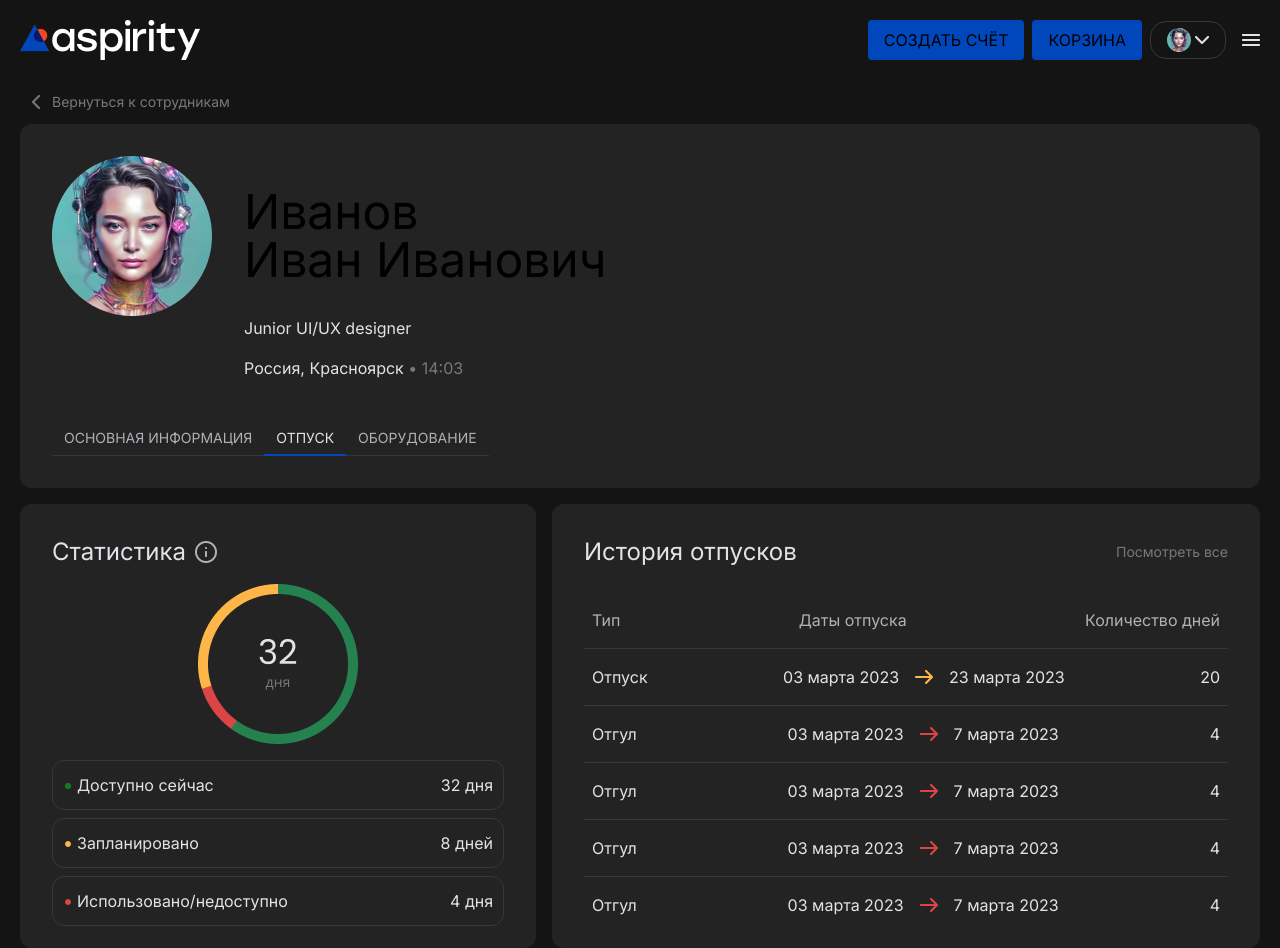
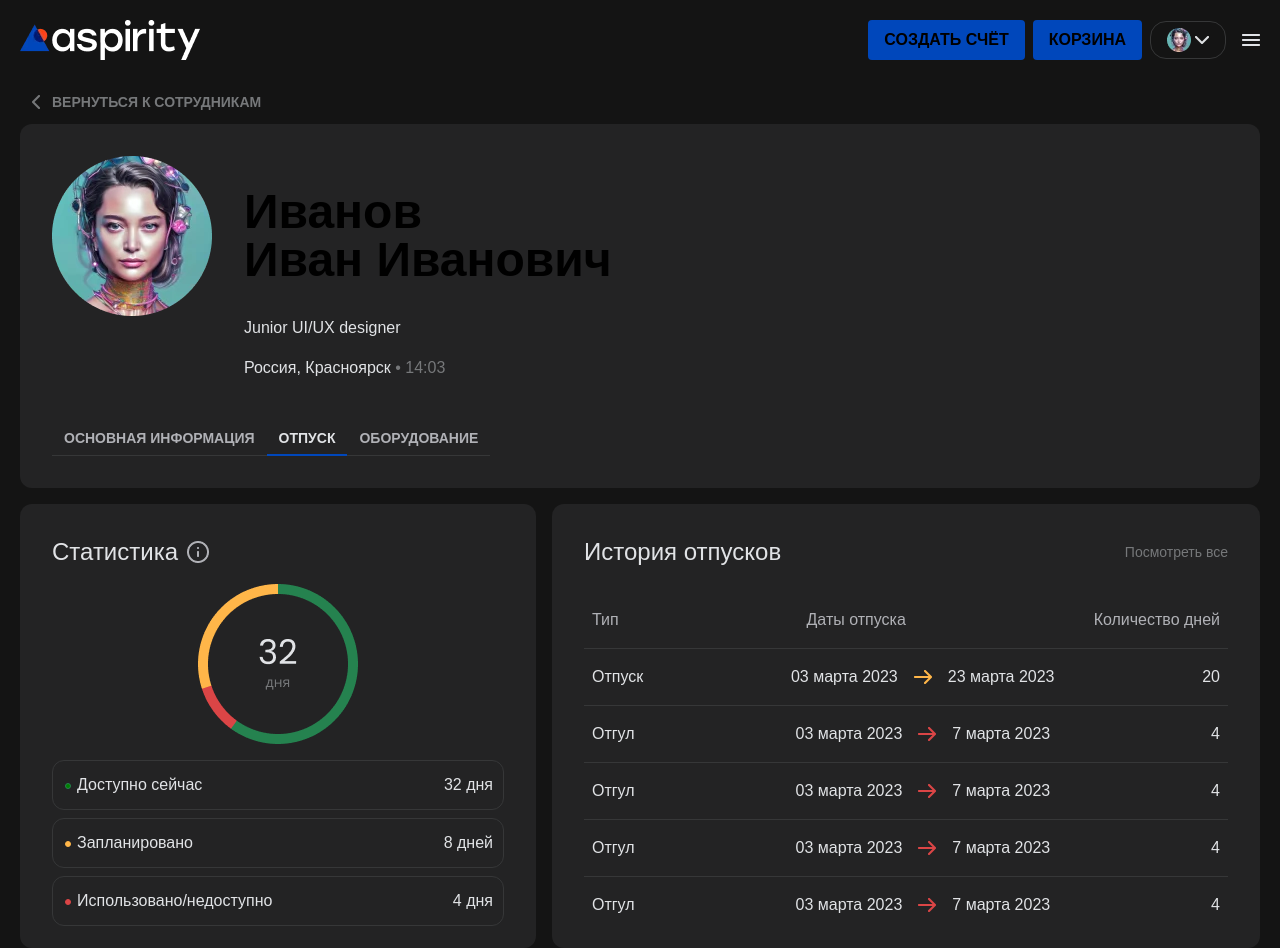
Before and after one commit to sobol4156/aspirity, a Next.js app: page / in a window 1280 px wide. Built offline with nearby package versions, Linux system fonts and the light colour scheme.

Commit message:
added font

```diff
--- a/app/globals.css
+++ b/app/globals.css
@@ -1,6 +1,8 @@
 @tailwind base;
 @tailwind components;
 @tailwind utilities;
+
+@import url('https://fonts.googleapis.com/css2?family=Poppins:ital,wght@0,100;0,200;0,300;0,400;0,500;0,600;0,700;0,800;0,900;1,100;1,200;1,300;1,400;1,500;1,600;1,700;1,800;1,900&display=swap');
 
 :root {
   --foreground-rgb: 0, 0, 0;
--- a/app/layout.tsx
+++ b/app/layout.tsx
@@ -17,12 +17,13 @@ export default function RootLayout({
 }>) {
   return (
     <html lang="en">
+
       <body className={inter.className}>
-        <header className="flex justify-between p-5">
+        <header className="flex justify-between p-5 font-poppins">
           <Image src="/image/logo.webp" alt="logo" width={180} height={40} />
           <div className="flex items-center gap-2">
-            <button className="h-10 bg-[#0047BB] px-4 rounded hidden md:block">СОЗДАТЬ СЧЁТ</button>
-            <button className="h-10 bg-[#0047BB] px-4 rounded hidden md:block">КОРЗИНА</button>
+            <button className="h-10 bg-[#0047BB] px-4 rounded hidden md:block font-semibold">СОЗДАТЬ СЧЁТ</button>
+            <button className="h-10 bg-[#0047BB] px-4 rounded hidden md:block font-semibold">КОРЗИНА</button>
             <button className="flex gap-1 items-center border-solid border-[#363738] border rounded-2xl px-4 py-1.5">
               <Image src="/image/avatar.webp" alt="avatar" width={24} height={24} />
               <Image src="/image/arrow.webp" alt="arrow" width={14} height={8} />
--- a/app/page.tsx
+++ b/app/page.tsx
@@ -3,26 +3,26 @@ import "./employee.css";
 
 export default function Home() {
   return (
-    <div className="flex flex-col">
+    <div className="flex flex-col font-poppins">
       {/* back to List */}
-      <div className="flex gap-3 items-center p-3">
-        <Image className="h-3.5" src="/image/arrowLeft.webp" alt="" width={8} height={14} />
-        <span className="text-[#76787A] text-sm cursor-pointer">Вернуться к сотрудникам</span>
+      <div className="flex gap-3 items-center p-3 ">
+        <Image className="h-3.5 cursor-pointer" src="/image/arrowLeft.webp" alt="" width={8} height={14} />
+        <span className="text-[#76787A] text-sm  font-semibold cursor-pointer">ВЕРНУТЬСЯ К СОТРУДНИКАМ</span>
       </div>
       {/* Employee */}
       <section className="bg-[#232324] p-8 rounded-xl">
         <div className="profile-info flex gap-8">
           <Image className="h-40 w-40" src="/image/avatarBig.webp" alt="" width={160} height={160} />
           <div className="flex justify-center flex-col ">
-            <h2 className="profile-name text-5xl my-8">Иванов <pre></pre> Иван Иванович</h2>
-            <div className="profile-post flex flex-col gap-4 text-[#E1E3E6] ">
+            <h2 className="profile-name text-5xl my-8 font-bold">Иванов <pre></pre> Иван Иванович</h2>
+            <div className="profile-post flex flex-col gap-4 text-[#E1E3E6] font-normal">
               <span>Junior UI/UX designer</span>
               <span>Россия, Красноярск <span className="text-[#76787A]">• 14:03</span></span>
             </div>
           </div>
         </div>
         <nav className=" mt-12 b">
-          <ul className="flex  text-[#B0B1B6] text-sm overflow-x-auto whitespace-nowrap scrollbar-hide">
+          <ul className="flex  text-[#B0B1B6] text-sm overflow-x-auto whitespace-nowrap scrollbar-hide font-semibold">
             <li className="employee__link ">ОСНОВНАЯ ИНФОРМАЦИЯ</li>
             <li className="employee__link active">ОТПУСК</li>
             <li className="employee__link ">ОБОРУДОВАНИЕ</li>
--- a/tailwind.config.ts
+++ b/tailwind.config.ts
@@ -12,7 +12,10 @@ const config: Config = {
         "gradient-radial": "radial-gradient(var(--tw-gradient-stops))",
         "gradient-conic":
           "conic-gradient(from 180deg at 50% 50%, var(--tw-gradient-stops))",
-      }
+      },
+      fontFamily: {
+        poppins: ['Poppins', 'sans-serif'],
+      },
     },
   },
   plugins: [],
```
